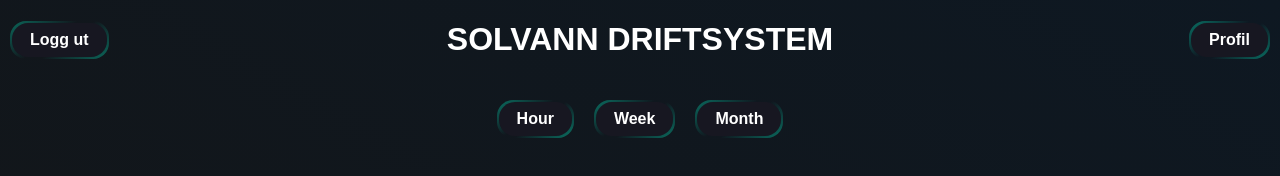
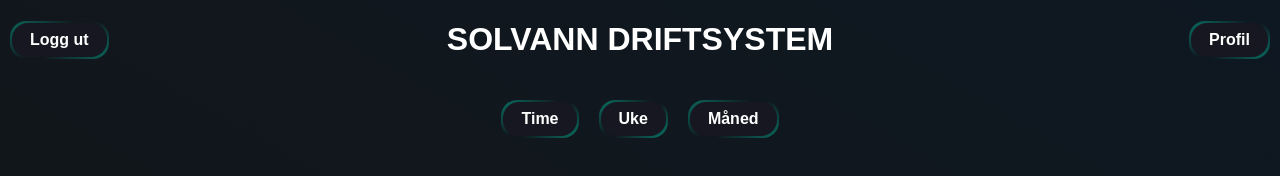
Before and after one commit to USN-Gjengen/APP2000_Gruppe06_Solvann-Driftsystem, a React (Create React App) app in the folder frontend/: page /Trend in a window 1280 px wide. Shown: the top 176 px of the page. Built offline with nearby package versions, Linux system fonts and the light colour scheme; no server answers; sample sign-in values are in the browser's storage.

Commit message:
Buttons change Language

```diff
--- a/frontend/src/pages/Trend.jsx
+++ b/frontend/src/pages/Trend.jsx
@@ -63,19 +63,19 @@ const Trend = () => {
     const handlePeriodChange = (e) => {
         e.preventDefault();
 
-        if (e.target.innerHTML === "Hour") {
+        if (e.target.innerHTML === "Time") {
             setLastHourActive(true);
         } else {
             setLastHourActive(false);
         }
 
-        if (e.target.innerHTML === "Week") {
+        if (e.target.innerHTML === "Uke") {
             setLastWeekActive(true);
         } else {
             setLastWeekActive(false);
         }
 
-        if (e.target.innerHTML === "Month") {
+        if (e.target.innerHTML === "Måned") {
             setLastMonthActive(true);
         } else {
             setLastMonthActive(false);
@@ -86,9 +86,9 @@ const Trend = () => {
     return (
         <div className="trend">
             <div className="graph-buttons-switch">
-                <button className='btn' onClick={handlePeriodChange}>Hour</button>
-                <button className='btn' onClick={handlePeriodChange}>Week</button>
-                <button className='btn' onClick={handlePeriodChange}>Month</button>
+                <button className='btn' onClick={handlePeriodChange}>Time</button>
+                <button className='btn' onClick={handlePeriodChange}>Uke</button>
+                <button className='btn' onClick={handlePeriodChange}>Måned</button>
             </div>
             <div className={lastHourActive ? "" : "hidden"}>
                 {generateGraphs("lastHour", {
```
